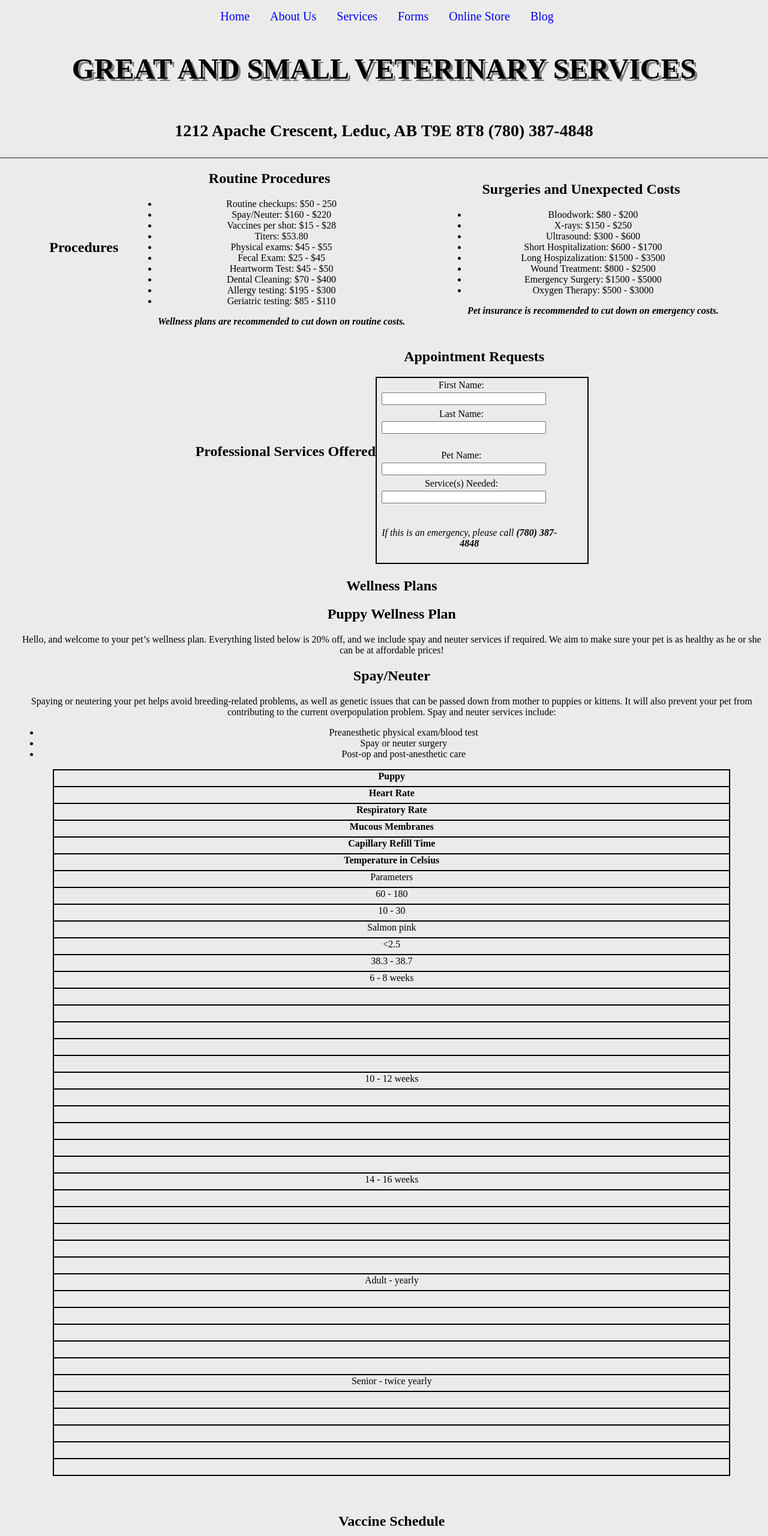
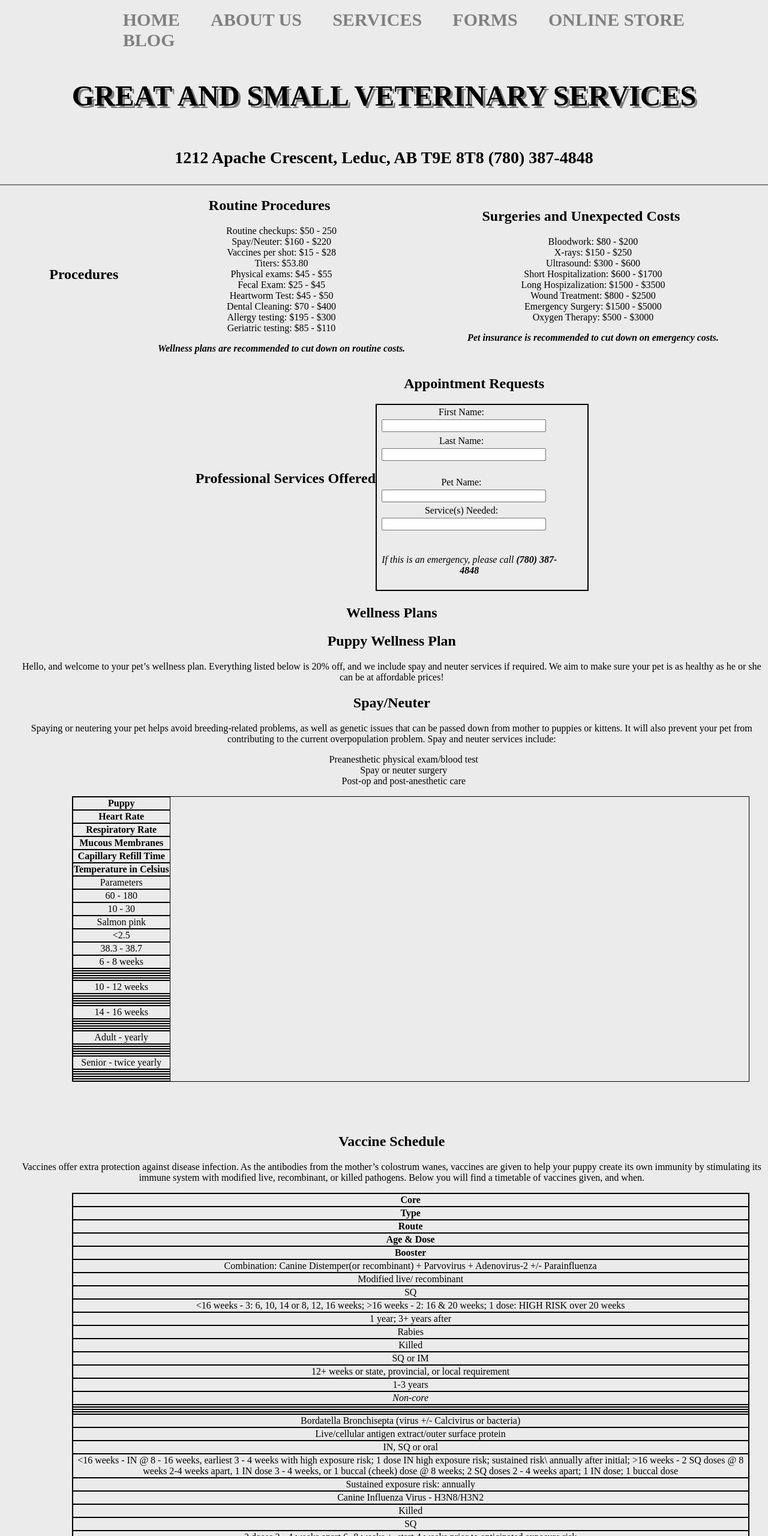
Before and after one commit to frosty8104/great-and-small-vet, a plain HTML site: page services/index.html in a window 1280 px wide. Shown: the top 2560 px of the page at 60% size. Drawn offline with Linux system fonts and the light colour scheme.

Commit message:
Updating home, forms, andservices page UIs with styling from css stylesheet

```diff
--- a/css/style.css
+++ b/css/style.css
@@ -17,6 +17,9 @@ footer {
 }
 img {
     width: 100%;
+}
+ul {
+    list-style-type: none;
 }
 h1 {
     font-size: 2em;
@@ -41,21 +44,28 @@ nav {
     align-items: center;
     display: flex;
     flex-direction: column;
-    justify-content: space-around;
+    justify-content: center;
     text-align: center;
     width: 80%;
 }
+nav ul {
+    padding: 0;
+}
 nav ul li {
-    display: inline-block;
+    font-weight: bold;
+    text-align: center;
+    width: 100%;
 }
 nav ul li a {
-    font-size: 1.25em;
-    padding-right: 30px;
+    color: #808080;
+    font-size: 1em;
     text-decoration: none;
+    text-transform: uppercase;
 }
 /* FOOTER */
 footer ul li {
-    display: inline-block;
+    display: block;
+    font-size: 0.5em;
 }
 footer ul li a {
     text-decoration: none;
@@ -87,8 +97,8 @@ main {
 #about {
     align-items: center;
     display: flex;
-    flex-flow: row wrap;
-    justify-content: space-between;
+    flex-flow: column;
+    justify-content: space-around;
     width: 90%;
 }
 /* SERVICES */
@@ -158,7 +168,6 @@ td {
 th,
 td {
     display: block;
-    height: 24px;
     text-align: center;
 }
 strong {
@@ -192,6 +201,27 @@ strong {
     p {
         font-size: 1em;
     }
+    /* HEADER */
+    nav {
+        align-items: center;
+        width: 80%;
+    }
+    nav ul {
+        display: flex;
+        flex-flow: row wrap;
+        padding: 0 0 0 5%;
+        width: 100%;
+    }
+    nav ul li {
+        font-size: 1.25em;
+        justify-content: space-between;
+        width: 50%;
+    }
+    /* FOOTER */
+    footer ul li {
+        display: inline-block;
+        font-size: 0.75em;
+    }
     /* HOME */
     #home,
     #client  {
@@ -200,6 +230,9 @@ strong {
         flex-flow: row wrap;
         justify-content: space-between;
         width: 90%;
+    }
+    #client h2 {
+        width: 100%;
     }
     .topic {
         width: 60%;
@@ -210,6 +243,21 @@ strong {
     }
     .review {
         width: 45%;
+    }
+    .review p {
+        text-align: left;
+    }
+    /* ABOUT */
+    .mission,
+    .vision,
+    .values,
+    .doctors,
+    .staff {
+        width: 45%;
+    }
+    /* FORMS */
+    table {
+        display: inline-block;
     }
 }
 @media (min-width: 1200px) {
@@ -227,6 +275,26 @@ strong {
     p {
         font-size: 1em;
     }
+    /* HEADER */
+    nav {
+        align-items: center;
+        width: 80%;
+    }
+    nav ul {
+        display: flex;
+        flex-flow: row wrap;
+    }
+    nav ul li {
+        padding: 0 0 0 5%;
+        width: auto;
+    }
+    nav ul li a {
+        font-size: 1.5em;
+        font-weight: bold;
+        text-align: center;
+        text-decoration: none;
+        text-transform: uppercase;
+    }
     /* HOME */
     .sidebar img {
         width: 90%;
--- a/services/index.html
+++ b/services/index.html
@@ -80,18 +80,18 @@
         create its own immunity by stimulating its immune system with modified live, recombinant, or killed pathogens. Below you will find a timetable of vaccines
         given, and when.</p>
         <table><tr><th><b>Core</b></th><th>Type</th><th>Route</th><th>Age & Dose</th><th>Booster</th></tr>
-        <tr><td>Combination:<br> Canine Distemper<br>(or recombinant)<br> + Parvovirus<br> + Adenovirus-2 +/- <br>Parainfluenza</td><td>Modified live/<br>
-        recombinant</td><td>SQ</td><td><16 weeks - 3:<br> 6, 10, 14 or<br> 8, 12, 16 weeks;<br> >16 weeks - 2:<br> 16 & 20 weeks;<br> 1 dose: HIGH RISK<br>
-        over 20 weeks</td><td>1 year;<br> 3+ years after</td></tr>
-        <tr><td>Rabies</td><td>Killed</td><td>SQ or IM</td><td>12+ weeks or<br> state, provincial, or<br> local requirement</td><td>1-3 years</td></tr>
+        <tr><td>Combination: Canine Distemper(or recombinant) + Parvovirus + Adenovirus-2 +/- Parainfluenza</td><td>Modified live/
+        recombinant</td><td>SQ</td><td><16 weeks - 3: 6, 10, 14 or 8, 12, 16 weeks; >16 weeks - 2: 16 & 20 weeks; 1 dose: HIGH RISK
+        over 20 weeks</td><td>1 year; 3+ years after</td></tr>
+        <tr><td>Rabies</td><td>Killed</td><td>SQ or IM</td><td>12+ weeks or state, provincial, or local requirement</td><td>1-3 years</td></tr>
         <tr><td><i>Non-core</i></td><td></td><td></td><td></td><td></td></tr>
-        <tr><td>Bordatella<br> Bronchisepta<br> (virus +/-<br> Calcivirus<br> or bacteria)</td><td>Live/cellular<br> antigen extract/<br>outer surface <br>
-        protein</td><td>IN, SQ or oral</td><td><16 weeks - IN<br> @ 8 - 16 weeks,<br> earliest 3 - 4<br> weeks with high<br> exposure risk; 1<br> dose IN high<br>
-        exposure risk; <br>sustained risk<br> annually after<br> initial;<br> >16 weeks - 2<br> SQ doses @ 8<br> weeks 2-4 weeks<br> apart, 1 IN dose <br>3 - 4
-        weeks, or 1<br> buccal (cheek)<br>  dose @ 8 weeks;<br> 2 SQ doses 2 - 4<br> weeks apart;<br> 1 IN dose;<br> 1 buccal dose</td><td>Sustained<br> exposure
-        risk:<br> annually</td></tr>
-        <tr><td>Canine Influenza Virus - H3N8/H3N2</td><td>Killed</td><td>SQ</td><td>2 doses 2 - 4<br> weeks apart<br> 6- 8 weeks +,<br> start 4 weeks<br> prior to
-        <br>anticipated<br> exposure risk</td><td>Sustained<br> exposure risk:<br> annually</td></tr>
+        <tr><td>Bordatella Bronchisepta (virus +/- Calcivirus or bacteria)</td><td>Live/cellular antigen extract/outer surface
+        protein</td><td>IN, SQ or oral</td><td><16 weeks - IN @ 8 - 16 weeks, earliest 3 - 4 weeks with high exposure risk; 1 dose IN high
+        exposure risk; sustained risk\ annually after initial; >16 weeks - 2 SQ doses @ 8 weeks 2-4 weeks apart, 1 IN dose 3 - 4
+        weeks, or 1 buccal (cheek)  dose @ 8 weeks; 2 SQ doses 2 - 4 weeks apart; 1 IN dose; 1 buccal dose</td><td>Sustained exposure
+        risk: annually</td></tr>
+        <tr><td>Canine Influenza Virus - H3N8/H3N2</td><td>Killed</td><td>SQ</td><td>2 doses 2 - 4 weeks apart 6- 8 weeks +, start 4 weeks prior to
+        anticipated exposure risk</td><td>Sustained exposure risk: annually</td></tr>
         <tr><td>SQ = subcutaneous, IM = intramuscular, IN = intranasal</td><td></td><td></td><td></td><td></td></tr></table></div>
     <!-- sections/divs: procedures, professional services offered, appointment requests, wellness plans -->
     </main>
```
Also changed, not shown: index.html (+5 -5 lines), services/forms.html (+20 -34 lines).
